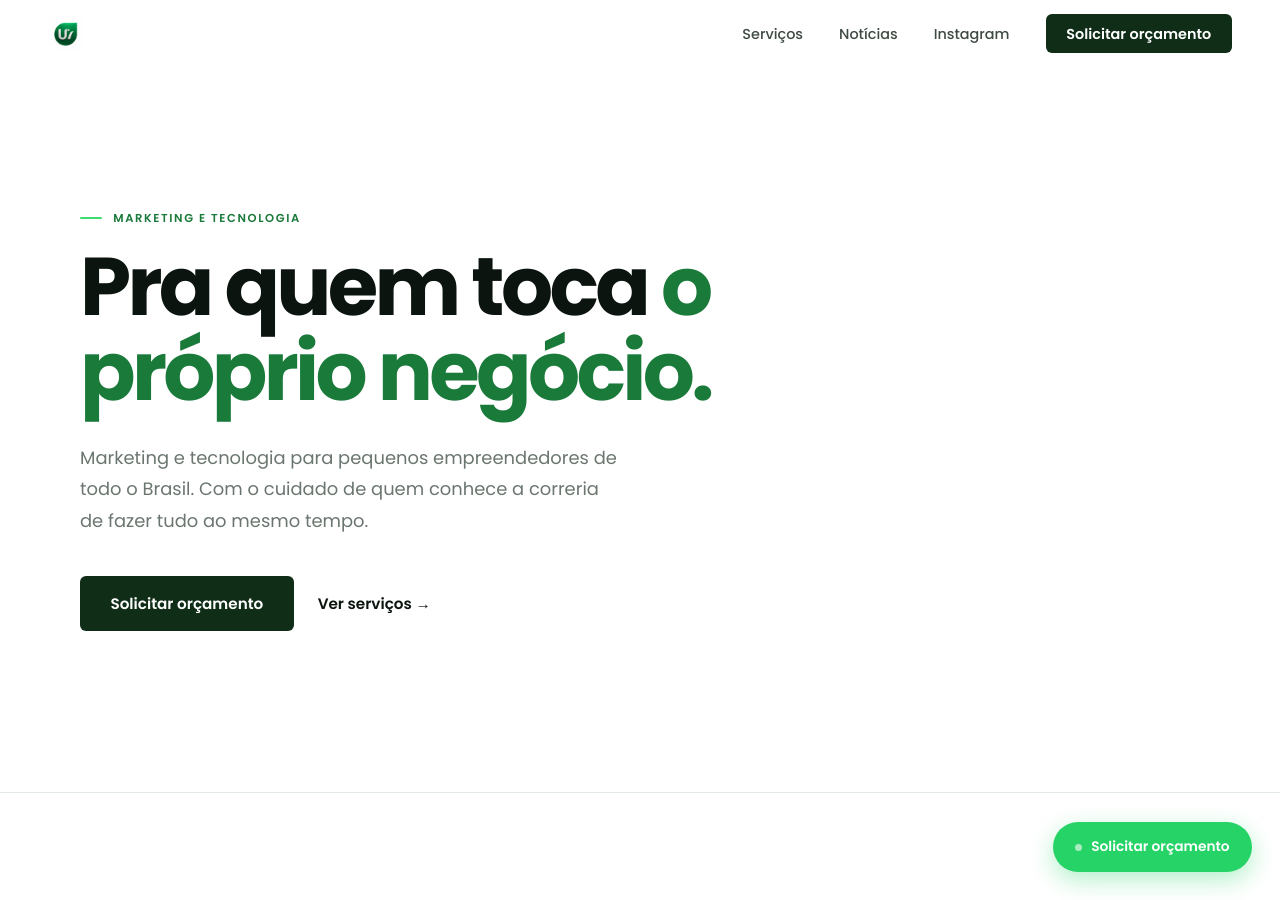
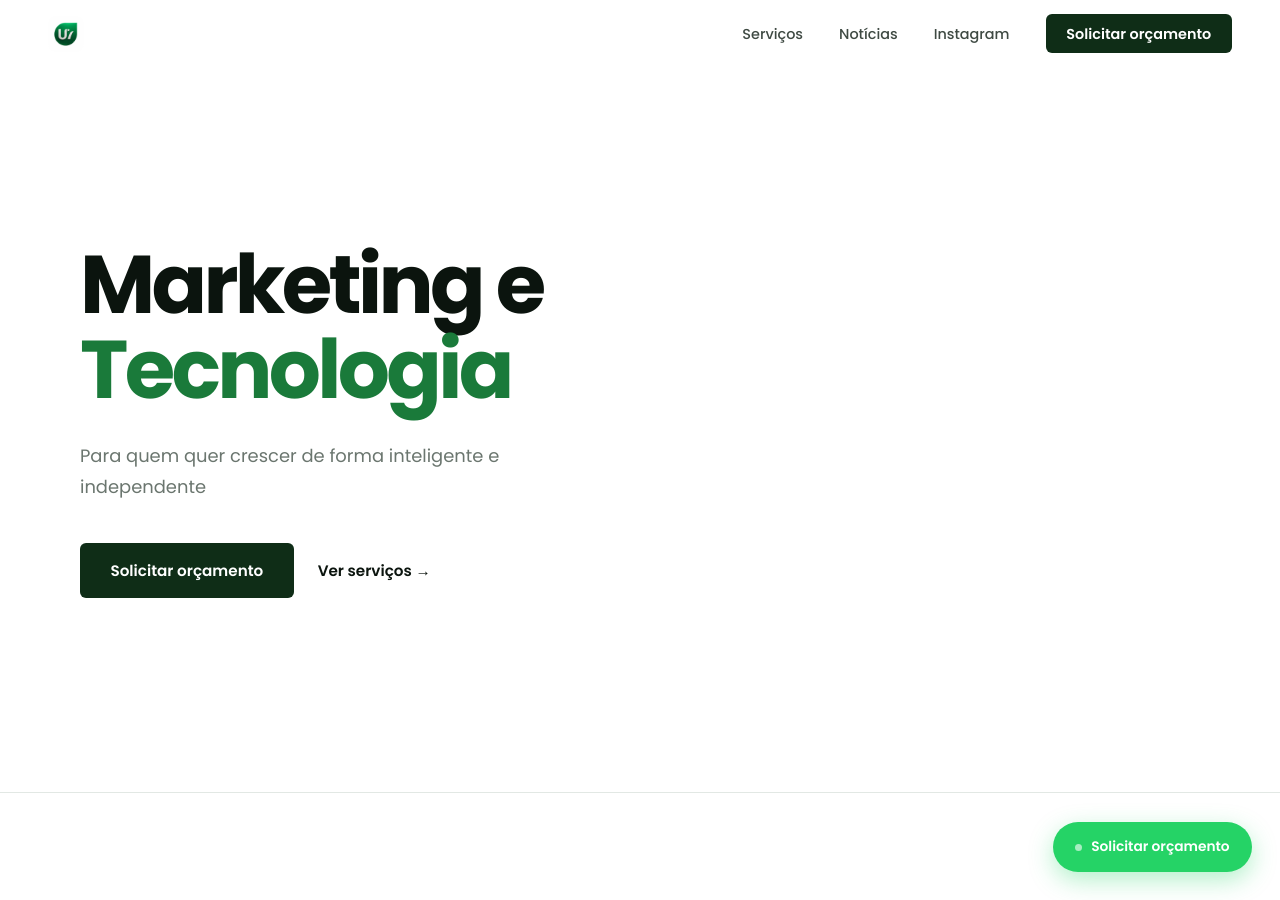
Before and after one commit to u7midias/siteu7midias, a Jekyll site: the page index.html, which Jekyll copies as it is, in a window 1280 px wide and 900 px high. Built offline with Jekyll 4.4.1, drawn with Linux system fonts in a browser that asks for light colours.

Commit message:
Abertura: Marketing e Tecnologia
Co-Authored-By: Claude Opus 5.5 <noreply@anthropic.com>
Claude-Session: https://claude.ai/code/session_01FWT5giHkN6mYwMeUNCqg5o

```diff
--- a/index.html
+++ b/index.html
@@ -191,9 +191,8 @@
 
 <section class="abertura">
   <div class="container">
-    <div class="section-eyebrow">Marketing e tecnologia</div>
-    <h1>Pra quem toca <span>o próprio negócio.</span></h1>
-    <p>Marketing e tecnologia para pequenos empreendedores de todo o Brasil. Com o cuidado de quem conhece a correria de fazer tudo ao mesmo tempo.</p>
+    <h1>Marketing e <span>Tecnologia</span></h1>
+    <p>Para quem quer crescer de forma inteligente e independente</p>
     <div class="abertura-acoes">
       <a href="#contato" class="btn-primary">Solicitar orçamento</a>
       <a href="#servicos" class="btn-link">Ver serviços →</a>
```
